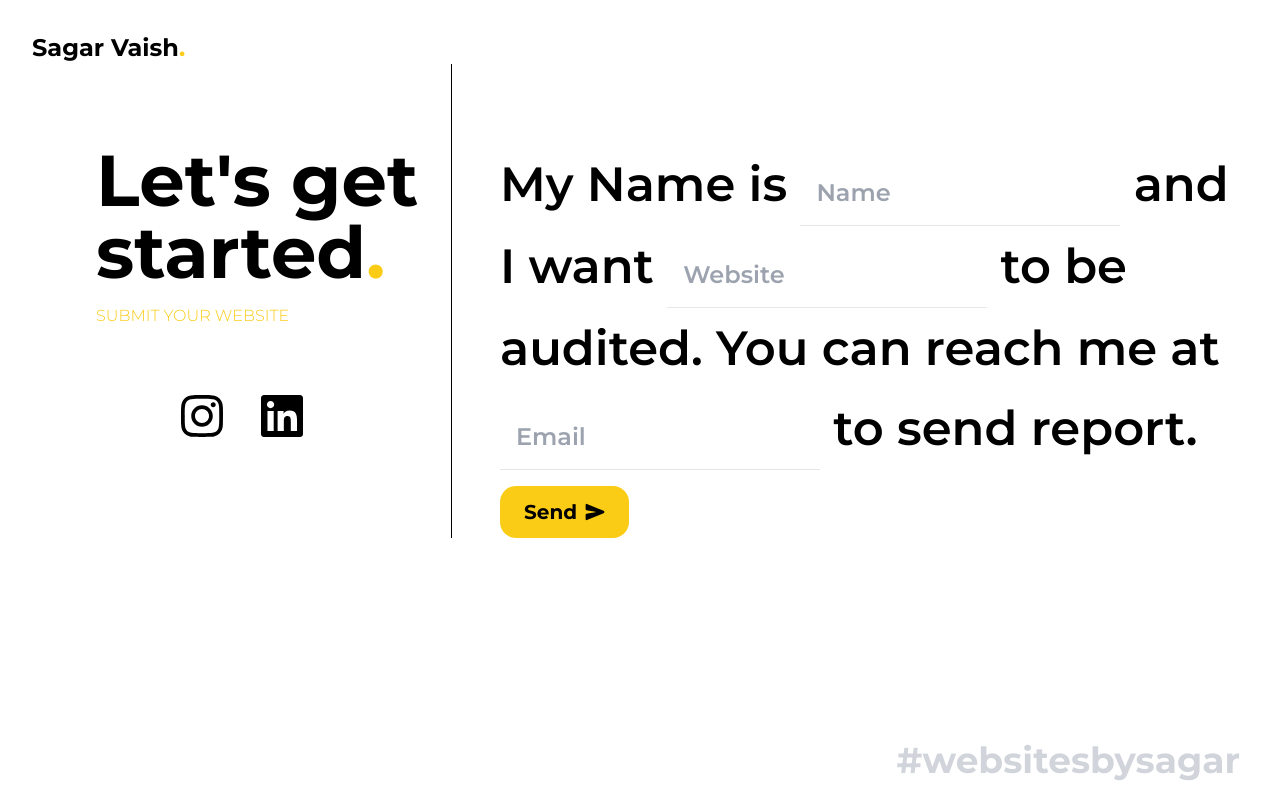
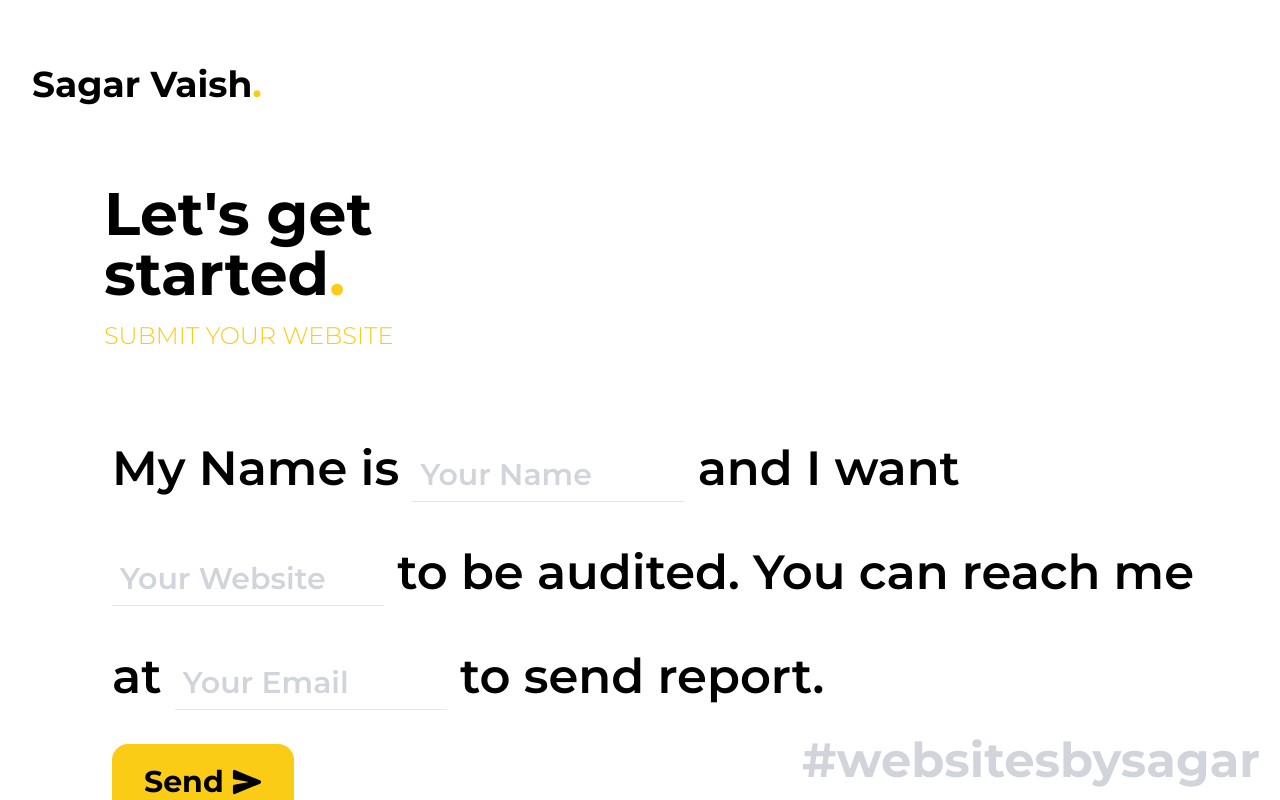
Before and after one commit to sagarvaish2823/portfolio, a Next.js app: page / in a window 1280 px wide. Shown: the top 800 px of the page. Built offline with nearby package versions, Linux system fonts and the light colour scheme.

Commit message:
mobile, tablet, pc screen optimised

```diff
--- a/package.json
+++ b/package.json
@@ -15,6 +15,7 @@
     "framer-motion": "^10.12.16",
     "next": "13.4.5",
     "postcss": "8.4.24",
+    "prettier-plugin-tailwindcss": "^0.4.1",
     "react": "18.2.0",
     "react-dom": "18.2.0",
     "react-icons": "^4.9.0",
--- a/src/app/globals.css
+++ b/src/app/globals.css
@@ -1,6 +1,12 @@
 @tailwind base;
 @tailwind components;
 @tailwind utilities;
+
+@layer utilities {
+  .input_form {
+    @apply w-[10rem] border-b bg-transparent p-2 text-lg text-yellow-400 placeholder-gray-300 focus:outline-none md-768:w-[15rem] md-768:text-2xl lg-1024:w-[17rem] lg-1024:text-3xl lg-1366:w-[20rem] lg-1366:p-4 lg-1366:text-2xl;
+  }
+}
 
 * {
   margin: 0px;
@@ -9,8 +15,7 @@
 }
 body {
   font-size: 16px;
-  overflow: hidden;
-  max-height: 100vh;
+  /* max-height: 100vh; */
   /* background-color: #2f3e46; */
   /* background-color: #2a9d8f; */
   /* color: white; */
@@ -30,3 +35,9 @@ li {
 img {
   width: 100%;
 }
+@media only screen and (min-width: 1366px) {
+  body {
+    max-height: 100vh;
+    /* overflow-x: hidden; */
+  }
+}
--- a/src/app/page.js
+++ b/src/app/page.js
@@ -19,27 +19,33 @@ export default function Home() {
         </section>
       </main> */}
 
-      <main className="">
-        <section className="mx-8 grid grid-cols-[0.7fr,1.3fr] gap-4">
-          <div className="border-r border-black">
-            <p className="text-7xl font-bold mt-20 ml-16">
+      <main className="md-768:mt-16 lg-1024:mt-20 lg-1366:mt-0">
+        <section className="grid-cols-[0.7fr,1.3fr] gap-4 lg-1366:mx-8 lg-1366:grid">
+          <div className="ml-8 border-black md-768:ml-16 lg-1366:ml-12 lg-1366:border-r">
+            <p className="mt-8 text-4xl font-bold sm-280:text-lg sm-390:text-3xl md-820:text-5xl lg-1024:ml-10 lg-1024:mr-6 lg-1024:text-6xl lg-1366:ml-16 lg-1366:mt-16">
               Let&apos;s get
               <br /> started<span className="text-yellow-400">.</span>
             </p>
-            <p className="font-light mt-4 ml-16 text-yellow-400">
+            <p className="font-light text-yellow-400 sm-280:text-xs sm-360:mt-4 md-820:text-xl lg-1024:ml-10 lg-1024:text-2xl lg-1366:ml-16">
               SUBMIT YOUR WEBSITE
             </p>
-            <div className="mt-16 flex justify-center items-center gap-8">
-              <FaInstagram className="text-5xl hover:text-yellow-400 hover:scale-105 active:scale-95 transition-all cursor-pointer" />
-              <FaLinkedin className="text-5xl hover:text-yellow-400 hover:scale-105 active:scale-95 transition-all cursor-pointer" />
+            <div className="mt-4 hidden items-center justify-center gap-8 lg-1366:mt-16 lg-1366:flex">
+              <FaInstagram className="cursor-pointer text-4xl transition-all hover:scale-105 hover:text-yellow-400 active:scale-95 lg-1024:text-7xl" />
+              <FaLinkedin className="cursor-pointer text-4xl transition-all hover:scale-105 hover:text-yellow-400 active:scale-95 lg-1024:text-7xl" />
             </div>
           </div>
-          <div className="mt-20 w-[95%] inline-flex ml-8">
+          <div className="mx-8 mt-2 inline-flex md-768:mx-16 md-768:mt-16 lg-1024:ml-28 lg-1366:mx-8 lg-1366:mt-20 lg-1366:w-[95%]">
+            {/* <div className="mx-8 mt-2 inline-flex md-768:mt-16 lg-1024:ml-10 lg-1366:ml-8 lg-1366:mt-20 lg-1366:w-[95%]"> */}
             <AuditInput />
           </div>
+          {/* mobile and tablet social */}
+          <div className="mb-20 mt-12 items-center justify-center gap-8 sm-280:flex lg-1366:hidden">
+            <FaInstagram className="cursor-pointer text-5xl transition-all hover:scale-105 hover:text-yellow-400 active:scale-95 md-768:text-7xl" />
+            <FaLinkedin className="cursor-pointer text-5xl transition-all hover:scale-105 hover:text-yellow-400 active:scale-95 md-768:text-7xl" />
+          </div>
         </section>
-        <section className="absolute bottom-5 right-10">
-          <p className="text-gray-300 text-4xl font-bold select-none">
+        <section className="absolute bottom-0 right-5 sm-280:hidden sm-360:block md-768:bottom-4 lg-1366:bottom-5 lg-1366:right-10">
+          <p className="select-none text-2xl font-bold text-gray-300 md-768:text-4xl lg-1024:text-5xl">
             #websitesbysagar
           </p>
         </section>
--- a/src/components/Funtional/AuditInput/index.jsx
+++ b/src/components/Funtional/AuditInput/index.jsx
@@ -21,27 +21,18 @@ const AuditInput = () => {
     <div className="">
       {/* {!!formVisible && ( */}
       <form>
-        <p className="text-5xl font-semibold leading-[5rem]">
+        <p className="font-semibold sm-280:text-lg sm-280:leading-[2.5rem] sm-360:text-2xl sm-360:leading-[4rem] sm-390:text-3xl sm-390:leading-[3.5rem] sm-414:leading-[4.5rem] md-768:text-4xl md-768:leading-[5rem] md-820:text-[2.5rem] md-820:leading-[6rem] lg-1024:text-[3rem] lg-1024:leading-[6.5rem] lg-1366:text-[2.5rem] lg-1366:leading-[5rem]">
           My Name is{" "}
           <span>
-            <input
-              placeholder="Name"
-              className="w-[20rem] text-yellow-400 bg-transparent border-b text-2xl  focus:outline-none p-4"
-            />
+            <input placeholder="Your Name" className="input_form" />
           </span>{" "}
           and I want{" "}
           <span>
-            <input
-              placeholder="Website"
-              className="w-[20rem] text-yellow-400 bg-transparent border-b text-2xl  focus:outline-none p-4"
-            />
+            <input placeholder="Your Website" className="input_form" />
           </span>{" "}
           to be audited. You can reach me at{" "}
           <span>
-            <input
-              placeholder="Email"
-              className="w-[20rem] text-yellow-400 bg-transparent border-b text-2xl  focus:outline-none p-4"
-            />
+            <input placeholder="Your Email" className="input_form" />
           </span>{" "}
           to send report.
         </p>
@@ -49,7 +40,8 @@ const AuditInput = () => {
           <button
             type="submit"
             onClick={submitHandler}
-            className="mt-4 py-3 px-6 bg-yellow-400 rounded-2xl font-bold text-xl flex gap-2 justify-center items-center"
+            className="mt-4 flex items-center justify-center gap-2 rounded-2xl bg-yellow-400 px-6 py-3
+            text-xl font-bold transition-transform hover:scale-105 active:scale-95 md-768:text-2xl lg-1024:px-8 lg-1024:py-5 lg-1024:text-3xl lg-1366:px-6 lg-1366:py-3"
           >
             Send
             <IoSend />
--- a/src/components/Funtional/SuccessAuditMessage/index.jsx
+++ b/src/components/Funtional/SuccessAuditMessage/index.jsx
@@ -3,13 +3,13 @@ import React from "react";
 
 const SuccessAuditMessage = (props) => {
   return (
-    <div className="absolute top-0 left-0 h-screen w-screen backdrop-blur-sm">
-      <div className="flex flex-col justify-center items-center mt-[7%] bg-white mx-20 h-[70%] rounded-lg shadow-2xl">
+    <div className="absolute left-0 top-0 h-screen w-screen backdrop-blur-sm">
+      <div className="flex h-[120%] flex-col items-center justify-center rounded-lg bg-white shadow-2xl lg-1366:mx-20 lg-1366:mt-[7%] lg-1366:h-[70%]">
         <p className="text-black">Thanks</p>
         <button
           type="button"
           onClick={props.onClickAgain}
-          className="my-4 py-4 px-8 rounded-2xl font-bold bg-yellow-400 text-black hover:scale-105 active:scale-95 transition-transform"
+          className="my-4 rounded-2xl bg-yellow-400 px-8 py-4 font-bold text-black transition-transform hover:scale-105 active:scale-95"
         >
           Audit another website
         </button>
--- a/src/components/UI/NavBar/index.jsx
+++ b/src/components/UI/NavBar/index.jsx
@@ -39,8 +39,8 @@ const NavBar = () => {
             <p>Let&apos;s Talk &gt;</p>
           </button>
         </div> */}
-        <div className="mt-8 mx-8">
-          <h1 className="text-2xl font-bold">
+        <div className="mx-8 mt-8 md-768:mt-16 lg-1366:mt-8">
+          <h1 className="text-2xl font-bold md-768:text-4xl">
             Sagar Vaish<span className="text-yellow-400">.</span>
           </h1>
           {/* <p className="">
--- a/tailwind.config.js
+++ b/tailwind.config.js
@@ -19,6 +19,7 @@ module.exports = {
         "sm-540": "540px",
         "sm-640": "640px",
         "md-768": "768px",
+        "md-820": "820px",
         "md-912": "912px",
         "lg-1024": "1024px",
         "lg-1200": "1200px",
```
Also changed, not shown: 1 other file (tests, documents, lock files or other folders).
